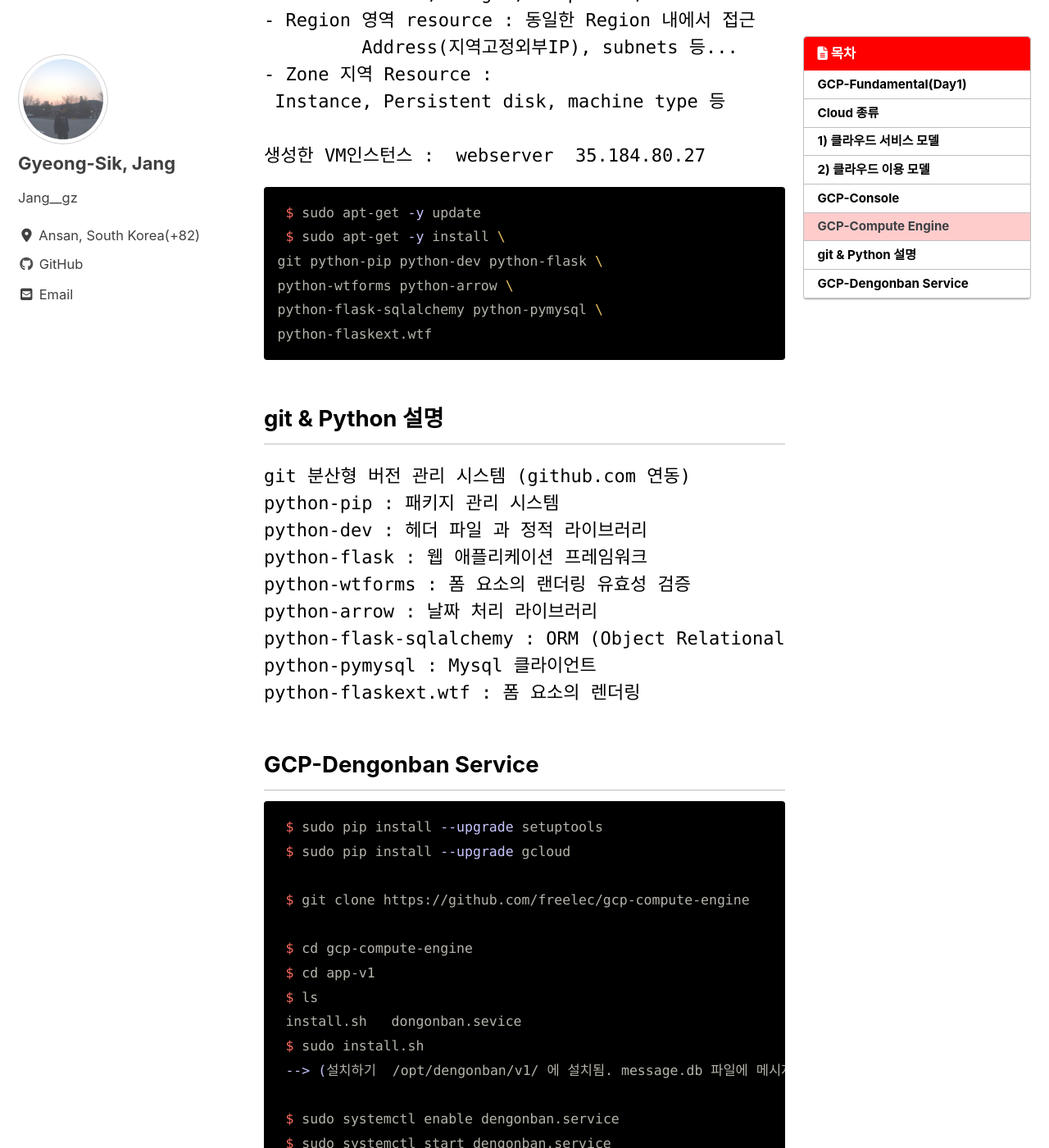
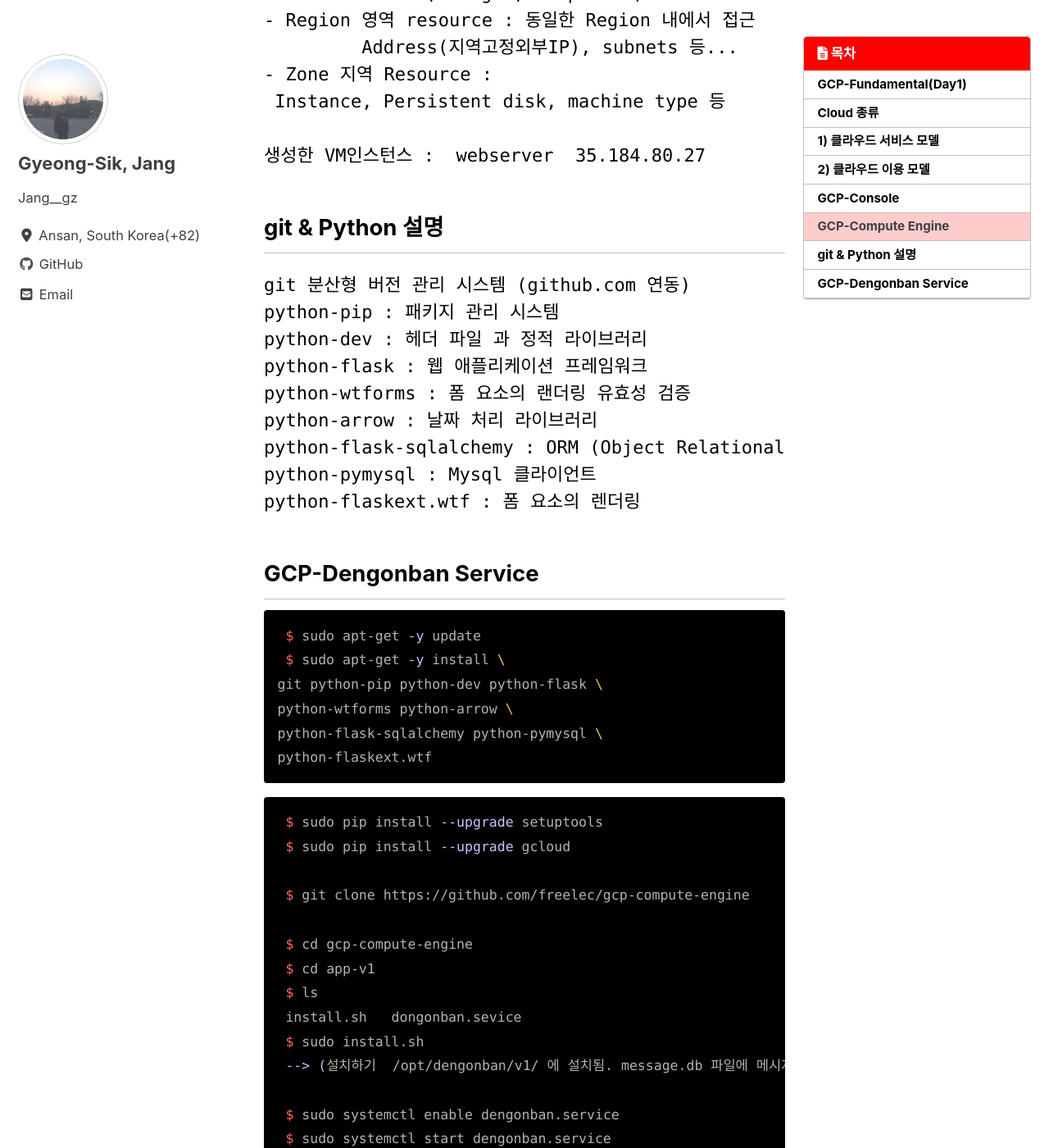
Before and after one commit to JangGyeongSik/JangGyeongSik.github.io, a Jekyll site: the page built from _posts/2019-09-02-GCloud_1-post.md, in a window 1280 px wide and 1400 px high, scrolled down 3163 px. Shown: the whole window at 82% size. Built offline with Jekyll 4.4.1, drawn with Linux system fonts in a browser that asks for light colours; cached includes are drawn as plain includes; nearby versions of some CDN libraries; part of the change alters nothing that is shown.

Commit message:
Update 2019-09-02-GCloud_1-post.md

````diff
--- a/_posts/2019-09-02-GCloud_1-post.md
+++ b/_posts/2019-09-02-GCloud_1-post.md
@@ -96,14 +96,6 @@ VM인스턴스
 생성한 VM인스턴스 :  webserver  35.184.80.27
 ```
 
-```bash
- $ sudo apt-get -y update
- $ sudo apt-get -y install \
-git python-pip python-dev python-flask \
-python-wtforms python-arrow \
-python-flask-sqlalchemy python-pymysql \
-python-flaskext.wtf
-```
 ## git & Python 설명
 ```class
 git 분산형 버전 관리 시스템 (github.com 연동)
@@ -117,7 +109,17 @@ python-pymysql : Mysql 클라이언트
 python-flaskext.wtf : 폼 요소의 렌더링
 ```
 
+
 ## GCP-Dengonban Service
+```bash
+ $ sudo apt-get -y update
+ $ sudo apt-get -y install \
+git python-pip python-dev python-flask \
+python-wtforms python-arrow \
+python-flask-sqlalchemy python-pymysql \
+python-flaskext.wtf
+```
+
 ```bash
  $ sudo pip install --upgrade setuptools
  $ sudo pip install --upgrade gcloud
````
